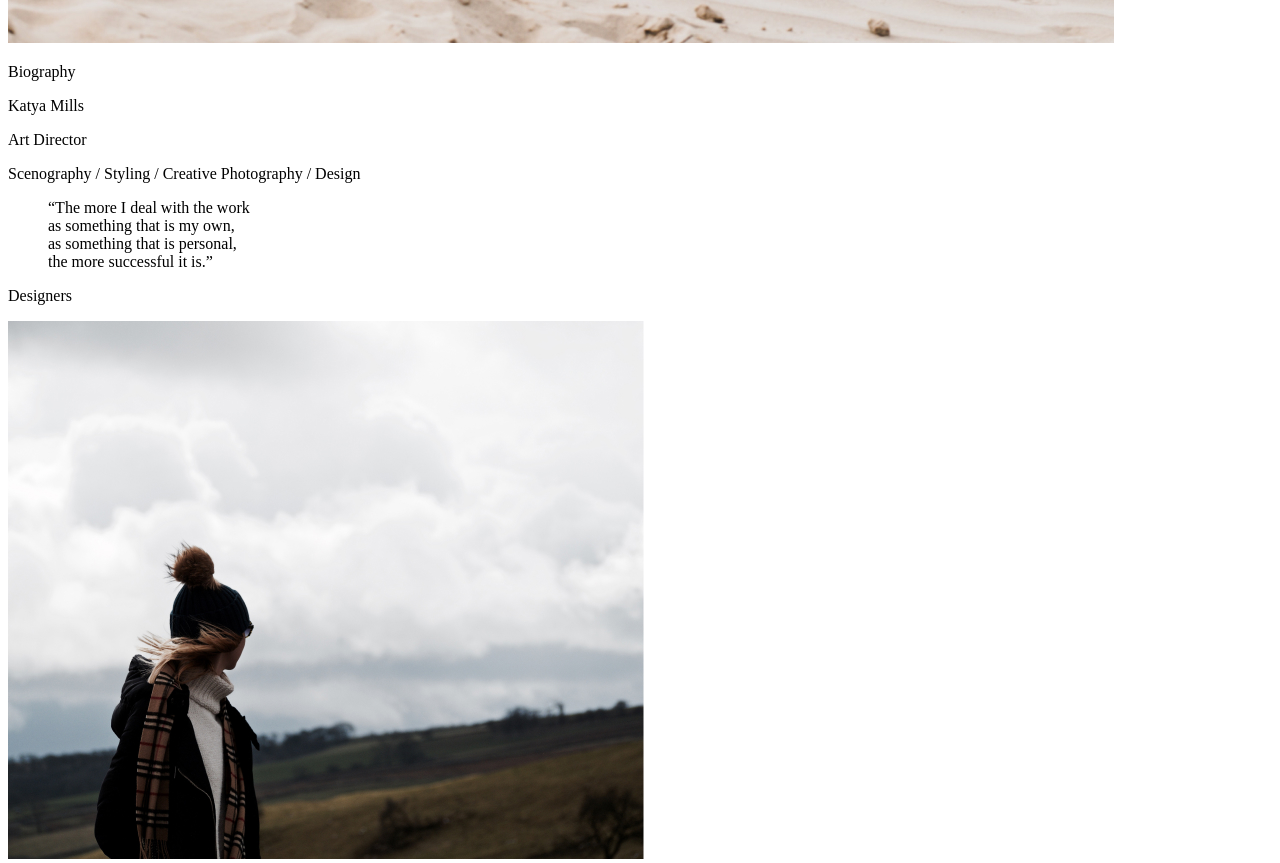
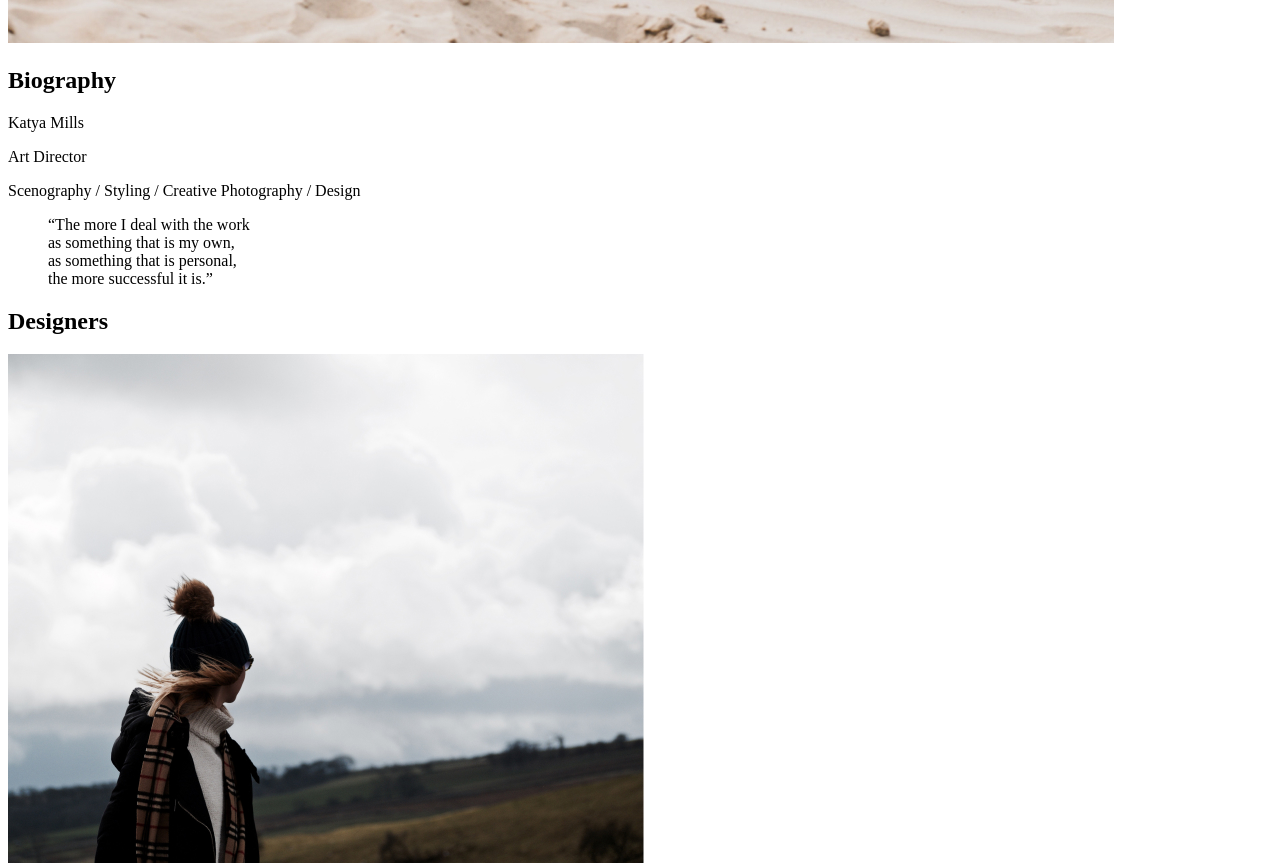
Before and after one commit to FedotovaVera/otus-css-fedotova, a plain HTML site: page index.html in a window 1280 px wide. Shown: the part 2398-3261 px from the top of the page. Drawn offline with Linux system fonts and the light colour scheme.

Commit message:
Update index.html

```diff
--- a/index.html
+++ b/index.html
@@ -28,9 +28,9 @@
             </section>
 
             <section>
-                <p>
+                <h2>
                     Biography
-                </p>
+                </h2>
 
                 </p>
                     Katya Mills
@@ -52,9 +52,9 @@
             </section>
 
             <section>
-                <p>
+                <h2>
                     Designers
-                </p>
+                </h2>
                 <img src="/images/spurwing-agency.jpg">
                 <p>
                     <b>JESS WONDER</b> <br>
```
